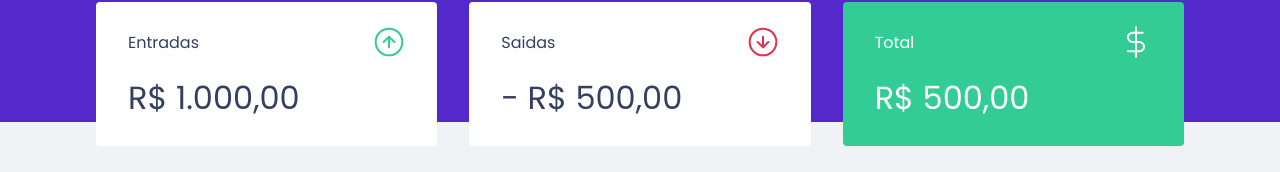
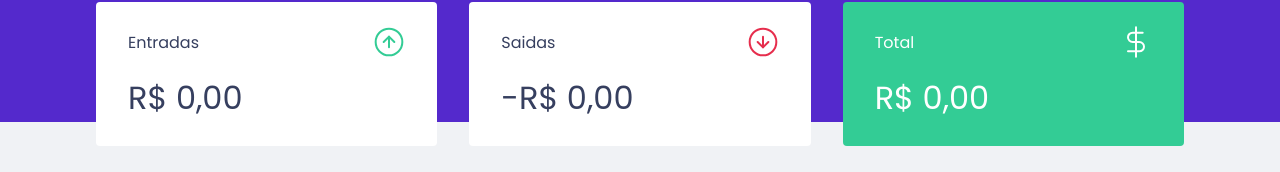
Before and after one commit to dfilastro/2-df-money, a React (Create React App) app: page / in a window 1280 px wide. Shown: the part 150-322 px from the top of the page. Built offline with nearby package versions, Linux system fonts and the light colour scheme; no server answers; a web font is replaced by a local one; what miragejs would draw is missing.

Commit message:
calculate totals function implemented

```diff
--- a/src/components/Summary/index.tsx
+++ b/src/components/Summary/index.tsx
@@ -9,7 +9,24 @@
 export function Summary() {
   const { transactions } = useContext(TransactionsContext);
 
-  console.log(transactions);
+  const summary = transactions.reduce(
+    (acc, transaction) => {
+      if (transaction.type === 'income') {
+        acc.income += transaction.amount;
+        acc.total += transaction.amount;
+      } else {
+        acc.outcome += transaction.amount;
+        acc.total -= transaction.amount;
+      }
+
+      return acc;
+    },
+    {
+      income: 0,
+      outcome: 0,
+      total: 0,
+    }
+  );
 
   return (
     <Container>
@@ -18,21 +35,37 @@
           <p>Entradas</p>
           <img src={incomeImg} alt='Entradas' />
         </header>
-        <strong>R$ 1.000,00</strong>
+        <strong>
+          {new Intl.NumberFormat('pt-BR', {
+            style: 'currency',
+            currency: 'BRL',
+          }).format(summary.income)}
+        </strong>
       </div>
       <div>
         <header>
           <p>Saidas</p>
           <img src={outcomeImg} alt='Entradas' />
         </header>
-        <strong>- R$ 500,00</strong>
+        <strong>
+          -
+          {new Intl.NumberFormat('pt-BR', {
+            style: 'currency',
+            currency: 'BRL',
+          }).format(summary.outcome)}
+        </strong>
       </div>
       <div className='highlight-background'>
         <header>
           <p>Total</p>
           <img src={totalImg} alt='Total' />
         </header>
-        <strong>R$ 500,00</strong>
+        <strong>
+          {new Intl.NumberFormat('pt-BR', {
+            style: 'currency',
+            currency: 'BRL',
+          }).format(summary.total)}
+        </strong>
       </div>
     </Container>
   );
```
